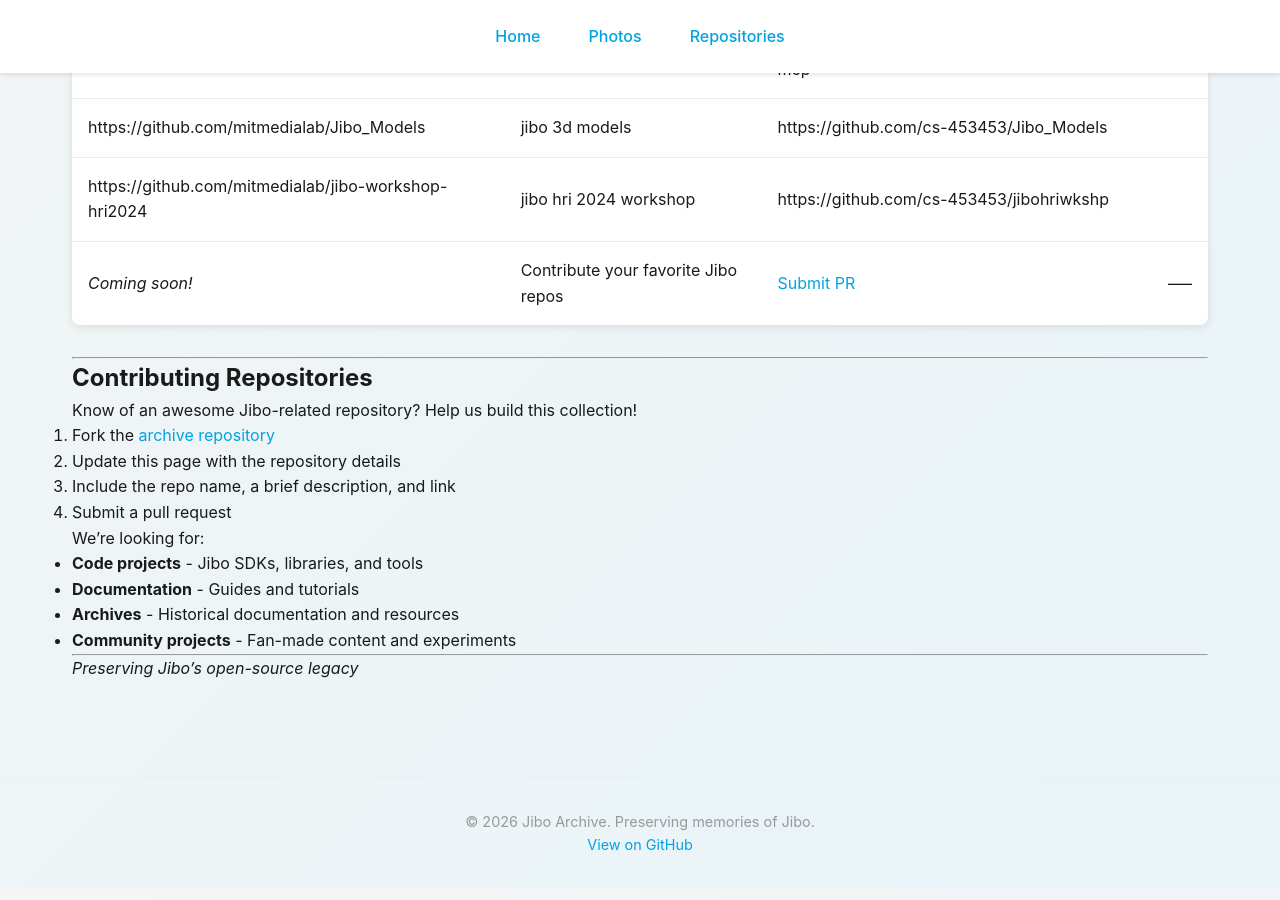
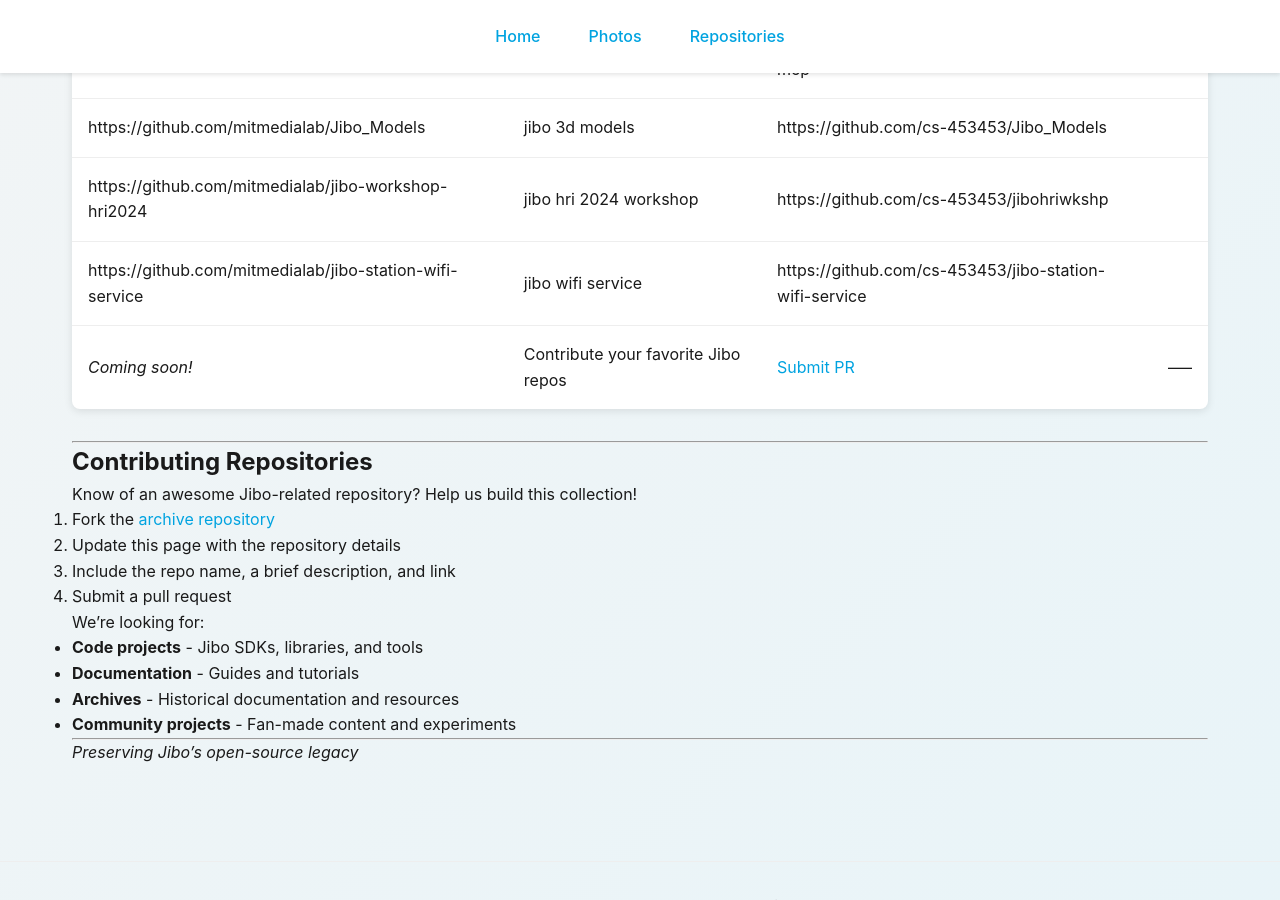
Before and after one commit to cs-453453/jibo-archive, a Jekyll site: the page built from repos/index.md, in a window 1280 px wide and 900 px high, scrolled down 833 px. Built offline with Jekyll 4.4.1, drawn with Linux system fonts in a browser that asks for light colours.

Commit message:
Add Jibo WiFi service repository to index

```diff
--- a/repos/index.md
+++ b/repos/index.md
@@ -21,6 +21,7 @@ A collection of Jibo-related open-source projects, resources, and community cont
 | https://github.com/mitmedialab/jibo-workshop-mcp | mcp server for ^ | https://github.com/cs-453453/jibo-workshop-mcp |
 | https://github.com/mitmedialab/Jibo_Models | jibo 3d models | https://github.com/cs-453453/Jibo_Models |
 | https://github.com/mitmedialab/jibo-workshop-hri2024 | jibo hri 2024 workshop | https://github.com/cs-453453/jibohriwkshp |
+| https://github.com/mitmedialab/jibo-station-wifi-service | jibo wifi service | https://github.com/cs-453453/jibo-station-wifi-service |
 | *Coming soon!* | Contribute your favorite Jibo repos | [Submit PR](https://github.com/cs-453453/jibo-archive) | -----|
 
 ---
```
